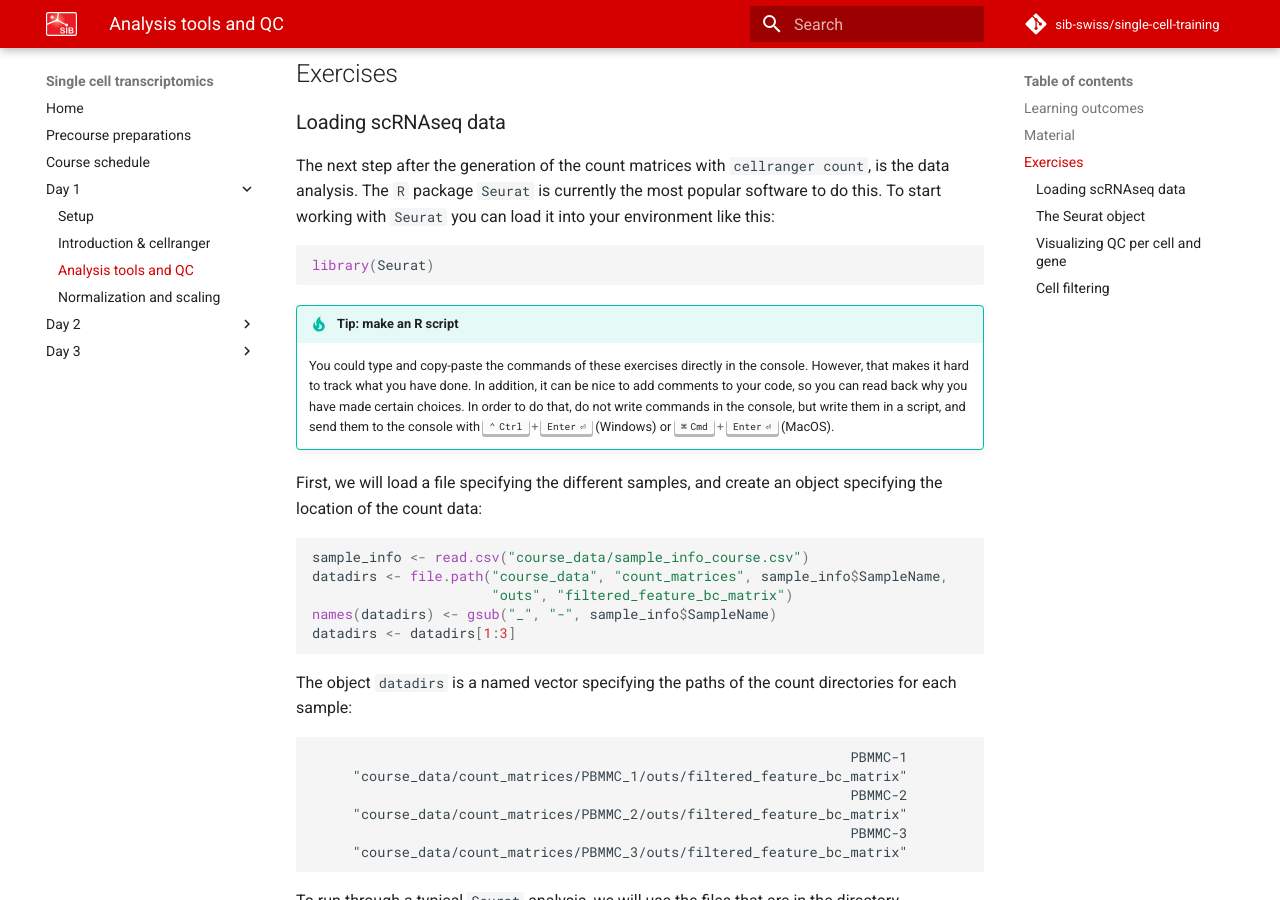
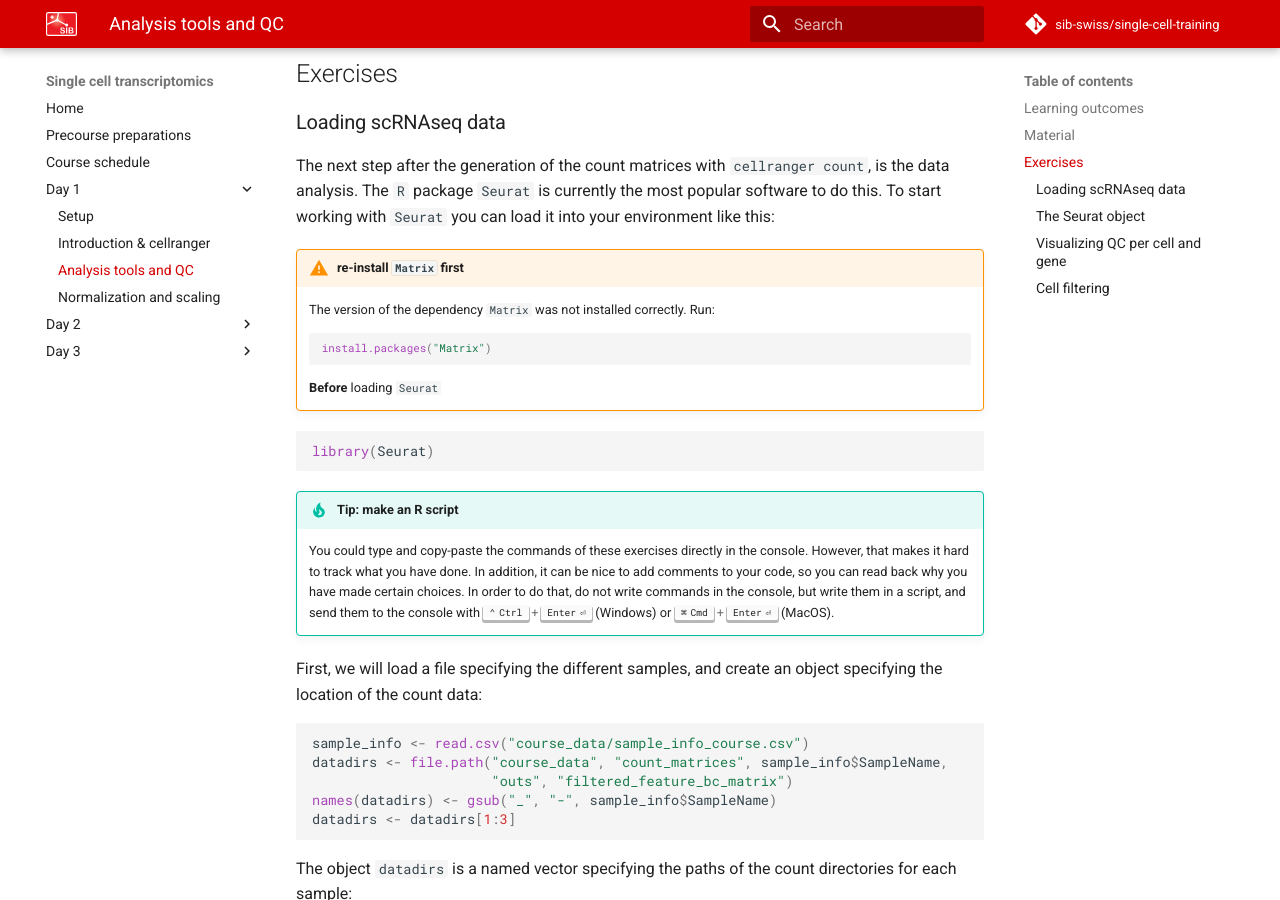
Before and after one commit to sib-swiss/single-cell-training, an MkDocs documentation site: the page built from docs/day1/analysis_tools_qc.md, in a window 1280 px wide and 900 px high, scrolled down 738 px. Built offline with MkDocs 1.6.1 and Material for MkDocs 9.7.7, drawn with Linux system fonts in a browser that asks for light colours; comment, search, counter and statistics services are not loaded; the version menu is left out.

Commit message:
warning for installing Matrix

````diff
--- a/docs/day1/analysis_tools_qc.md
+++ b/docs/day1/analysis_tools_qc.md
@@ -21,6 +21,15 @@
 ### Loading scRNAseq data
 
 The next step after the generation of the count matrices with `cellranger count`, is the data analysis. The `R` package `Seurat` is currently the most popular software to do this. To start working with `Seurat` you can load it into your environment like this:
+
+!!! warning "re-install `Matrix` first"
+    The version of the dependency `Matrix` was not installed correctly. Run:
+
+    ```R
+    install.packages("Matrix")
+    ```
+
+    **Before** loading `Seurat`
 
 ```R
 library(Seurat)
````
